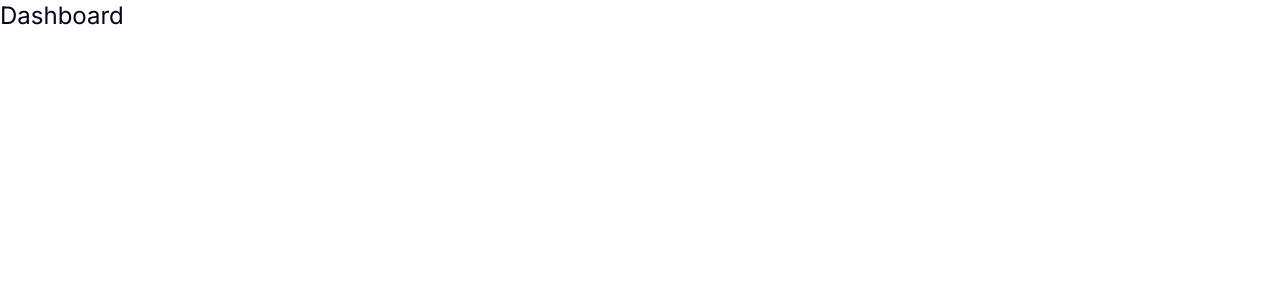
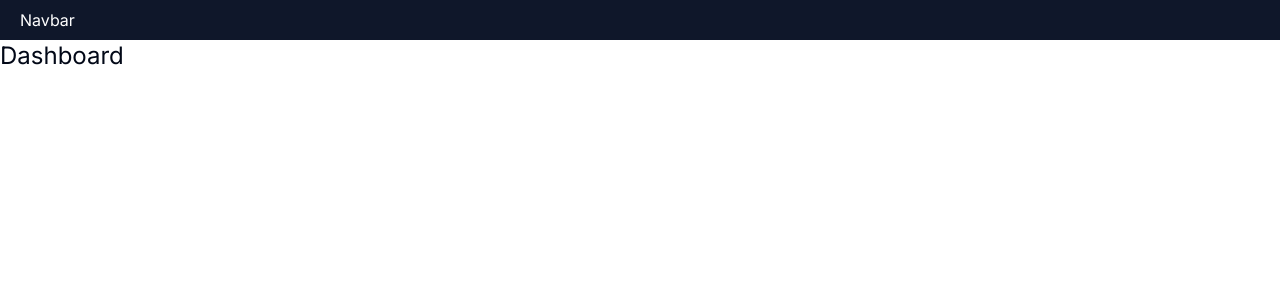
Before and after one commit to BMRicardas/admin-dashboard, a Next.js app: page / in a window 1280 px wide. Shown: the top 300 px of the page. Built offline with nearby package versions, Linux system fonts and the light colour scheme.

Commit message:
add Navbar component to layout

```diff
--- a/app/layout.tsx
+++ b/app/layout.tsx
@@ -1,6 +1,7 @@
 import type { Metadata } from "next";
 import { Inter } from "next/font/google";
 import "./globals.css";
+import { Navbar } from "@/components/navbar";
 
 const inter = Inter({ subsets: ["latin"] });
 
@@ -16,7 +17,10 @@ export default function RootLayout({
 }>) {
   return (
     <html lang="en">
-      <body className={inter.className}>{children}</body>
+      <body className={inter.className}>
+        <Navbar />
+        {children}
+      </body>
     </html>
   );
 }
--- /dev/null
+++ b/components/navbar.tsx
@@ -0,0 +1,7 @@
+export function Navbar() {
+  return (
+    <nav className="bg-primary dark:bg-slate-700 text-white py-2 px-5 flex justify-between">
+      Navbar
+    </nav>
+  );
+}
```
